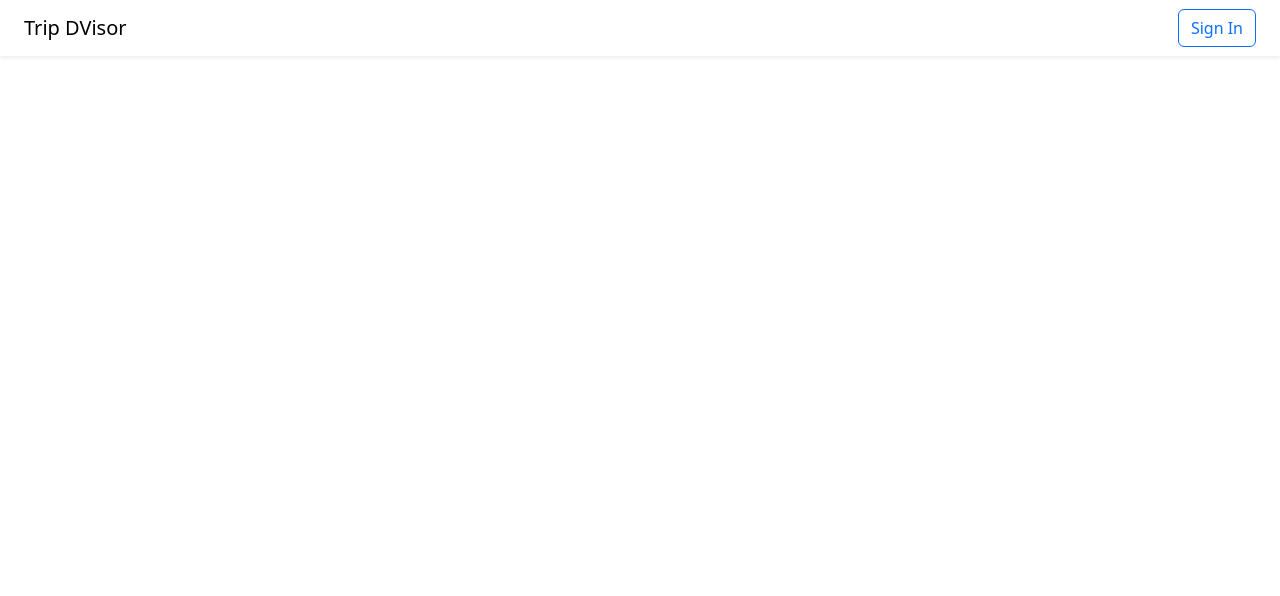
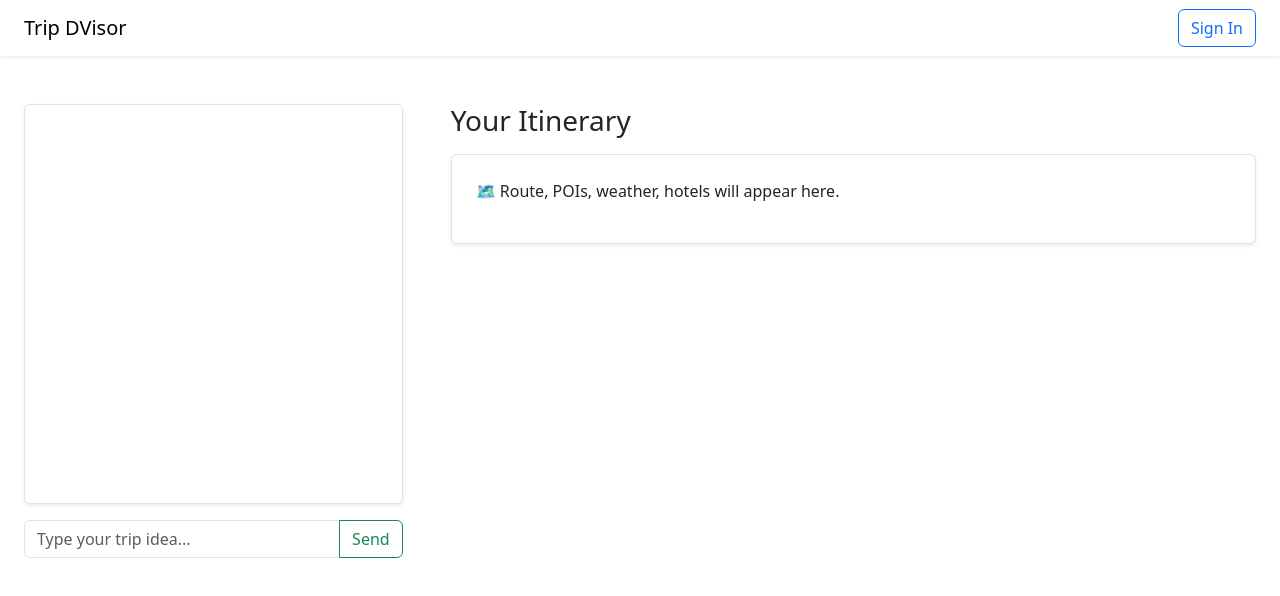
Before and after one commit to Zhalgas03/SE, a React (Create React App) app: page /planner in a window 1280 px wide. Before the commit this address had no page. Shown: the top 596 px of the page. Built offline with nearby package versions, Linux system fonts and the light colour scheme.

Commit message:
Удалил submodule, добавил файлы напрямую

```diff
--- a/src/App.js
+++ b/src/App.js
@@ -6,7 +6,7 @@ import Login from './components/Login';
 import Register from './components/Register';
 import AuthLayout from './layouts/AuthLayout';
 import HomePage from './pages/HomePage';
-
+import PlannerPage from './pages/PlannerPage';
 function AppContent() {
   const location = useLocation();
   const hideNavbar = ['/login', '/register'].includes(location.pathname);
@@ -20,6 +20,7 @@ function AppContent() {
           <Route path="/register" element={<Register />} />
         </Route>
         <Route path="/" element={<HomePage />} />
+     <Route path="/planner" element={<PlannerPage />} />
       </Routes>
     </>
   );
--- /dev/null
+++ b/src/api/deepseek.js
@@ -0,0 +1,21 @@
+export async function sendToDeepSeek(message) {
+  const response = await fetch("http://localhost:11434/api/chat", {
+    method: "POST",
+    headers: { "Content-Type": "application/json" },
+    body: JSON.stringify({
+  model: "deepseek-coder",
+  messages: [
+    {
+      role: "system",
+      content: "You are an intelligent travel assistant. You can help with travel planning, trip suggestions, currency conversion, weather, and general questions. Respond clearly and helpfully."
+    },
+    { role: "user", content: message }
+  ],
+  stream: false
+})
+
+  });
+
+  const data = await response.json();
+  return data.message.content;
+}
--- /dev/null
+++ b/src/components/ChatPanel.js
@@ -0,0 +1,50 @@
+import React, { useState } from 'react';
+import { sendToDeepSeek } from '../api/deepseek';
+
+function ChatPanel() {
+  const [input, setInput] = useState('');
+  const [messages, setMessages] = useState([]);
+
+  const handleSend = async () => {
+    if (!input.trim()) return;
+    const userMsg = { role: 'user', content: input };
+    setMessages((prev) => [...prev, userMsg]);
+
+    try {
+      const botReply = await sendToDeepSeek(input);
+      setMessages((prev) => [...prev, { role: 'assistant', content: botReply }]);
+    } catch (err) {
+      console.error(err);
+      setMessages((prev) => [...prev, { role: 'assistant', content: "⚠️ Failed to get response from DeepSeek." }]);
+    }
+
+    setInput('');
+  };
+
+  return (
+    <div className="d-flex flex-column h-100">
+      <div className="mb-3 border rounded p-3 bg-white shadow-sm overflow-auto" style={{ height: '400px' }}>
+        {messages.map((msg, i) => (
+          <div key={i} className={`mb-2 ${msg.role === 'user' ? 'text-end' : 'text-start'}`}>
+            <span className={`badge bg-${msg.role === 'user' ? 'primary' : 'secondary'}`}>
+              {msg.content}
+            </span>
+          </div>
+        ))}
+      </div>
+      <div className="input-group">
+        <input
+          className="form-control"
+          value={input}
+          onChange={(e) => setInput(e.target.value)}
+          placeholder="Type your trip idea..."
+        />
+        <button className="btn btn-outline-success" onClick={handleSend}>
+          Send
+        </button>
+      </div>
+    </div>
+  );
+}
+
+export default ChatPanel;
--- /dev/null
+++ b/src/components/TripVisualizer.js
@@ -0,0 +1,15 @@
+// frontend/src/components/TripVisualizer.js
+import React from 'react';
+
+function TripVisualizer() {
+  return (
+    <div>
+      <h3>Your Itinerary</h3>
+      <div className="mt-3 border rounded p-4 shadow-sm bg-white">
+        <p>🗺️ Route, POIs, weather, hotels will appear here.</p>
+      </div>
+    </div>
+  );
+}
+
+export default TripVisualizer;
--- a/src/pages/HomePage.js
+++ b/src/pages/HomePage.js
@@ -7,7 +7,7 @@ function HomePage() {
   const navigate = useNavigate();
 
   const handleCreateTrip = () => {
-    navigate(user ? '/create-trip' : '/login');
+    navigate(user ? '/planner' : '/login');  // ✅ Исправлено тут
   };
 
   return (
--- /dev/null
+++ b/src/pages/PlannerPage.js
@@ -0,0 +1,21 @@
+// src/pages/PlannerPage.js
+import React from 'react';
+import ChatPanel from '../components/ChatPanel';
+import TripVisualizer from '../components/TripVisualizer';
+
+function PlannerPage() {
+  return (
+    <div className="container-fluid py-5">
+      <div className="row">
+        <div className="col-md-4 px-4">
+          <ChatPanel />
+        </div>
+        <div className="col-md-8 px-4">
+          <TripVisualizer />
+        </div>
+      </div>
+    </div>
+  );
+}
+
+export default PlannerPage;
```
Also changed, not shown: src/pages/ChatPage.js (added, +13 -0 lines), 1 other file (tests, documents, lock files or other folders).
